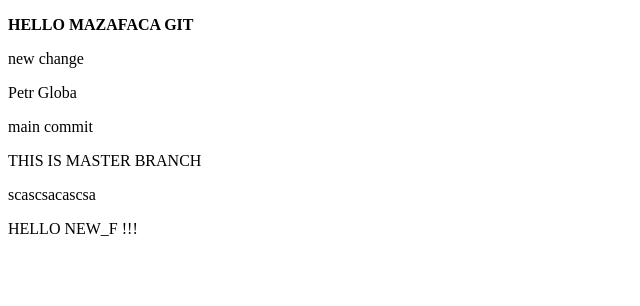
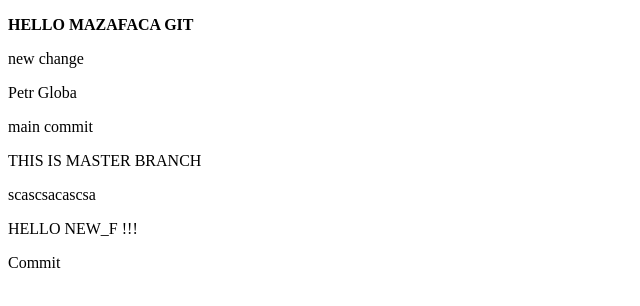
Before and after one commit to viktorkhom/git-repo, a plain HTML site: page index.html in a window 1280 px wide. Shown: the full height of the page, 0-640 px from the left. Drawn offline with Linux system fonts and the light colour scheme.

Commit message:
last commit

```diff
--- a/index.html
+++ b/index.html
@@ -14,5 +14,7 @@
 <p>scascsacascsa</p>
 
 <p>HELLO NEW_F !!!</p>
+
+<p>Commit</p>
 </body>
 </html>
```
